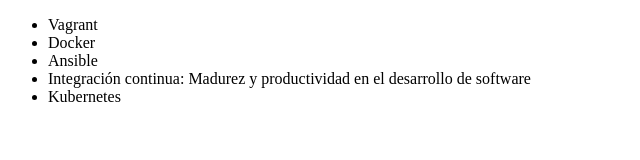
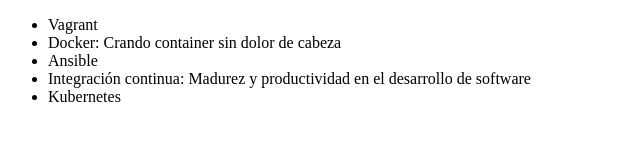
Before and after one commit to LaloAlmazan/Pruebacurso, a plain HTML site: page index.html in a window 1280 px wide. Shown: the whole page, without its empty margins (0-640 px from the left). Drawn offline with Linux system fonts and the light colour scheme.

Commit message:
actualizando docker

```diff
--- a/index.html
+++ b/index.html
@@ -7,7 +7,7 @@
 <body>
      <ul>
          <li> Vagrant </li>
-         <li> Docker </li>
+         <li> Docker: Crando container sin dolor de cabeza </li>
          <li> Ansible </li>
          <li> Integración continua: Madurez y productividad en el desarrollo de software</li>
          <li>Kubernetes</li>
```
